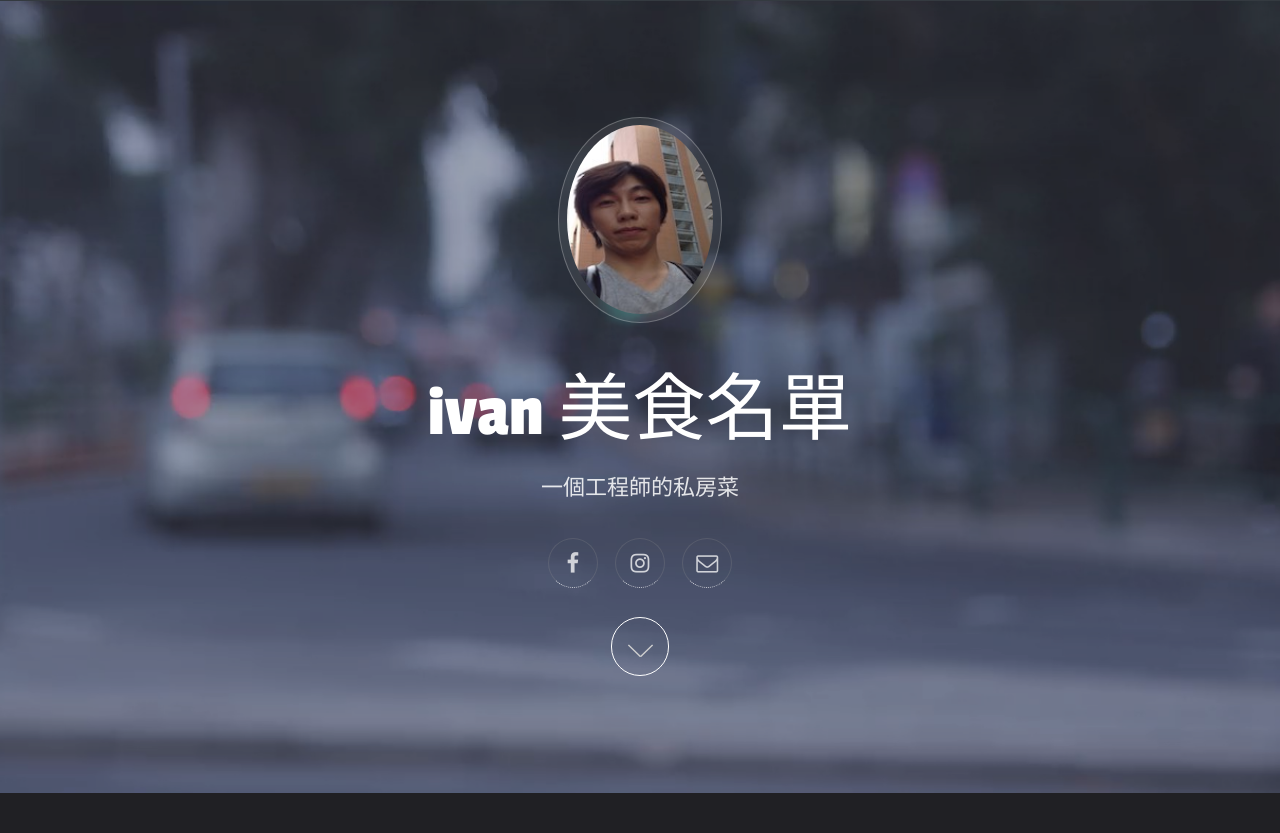
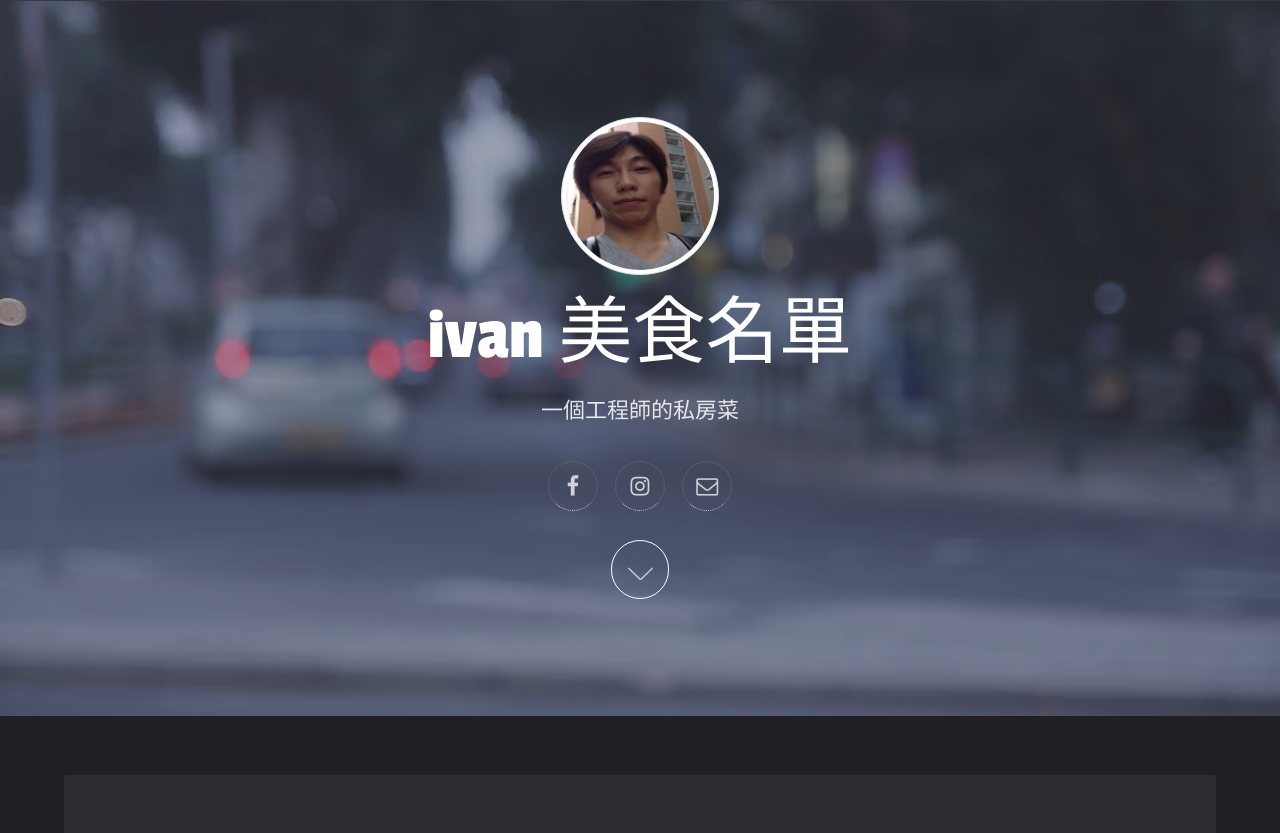
Before and after one commit to rc1021/mysite-suyu, a Django app: page / in a window 1280 px wide. Shown: the part 55-888 px from the top of the page. Run offline with Django 3.2, Linux system fonts and the light colour scheme; data comes from the database, SQL or seed files in the repository; some libraries are stand-ins or nearby versions.

Commit message:
首頁頭像修改成圓形

```diff
--- a/blog/templates/home.html
+++ b/blog/templates/home.html
@@ -39,7 +39,7 @@
 				<section id="banner" data-video="{% static 'images/banner' %}">
 					<div class="inner">
 						<header id="header">
-                            <span class="avatar"><img src="{% static 'images/avatar.jpg' %}" alt="" /></span>
+                            <img src="{% static 'images/image-2018-07-09.jpg' %}" class="img-thumbnail rounded-circle">
 							<h1>ivan 美食名單</h1>
 							<p>一個工程師的私房菜</p>
                             <ul class="icons">
```
Also changed, not shown: blog/static/images/image-2018-07-09.jpg (added).
